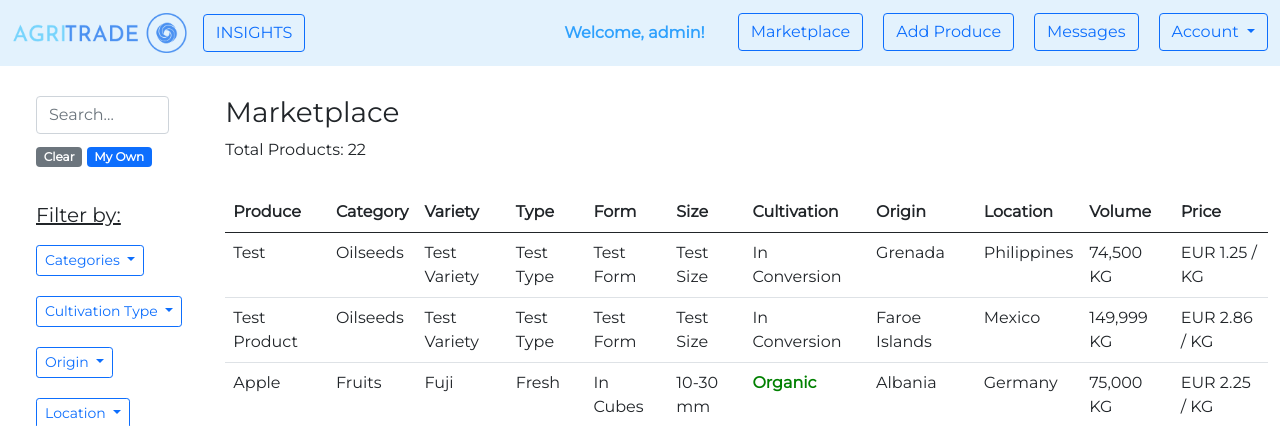
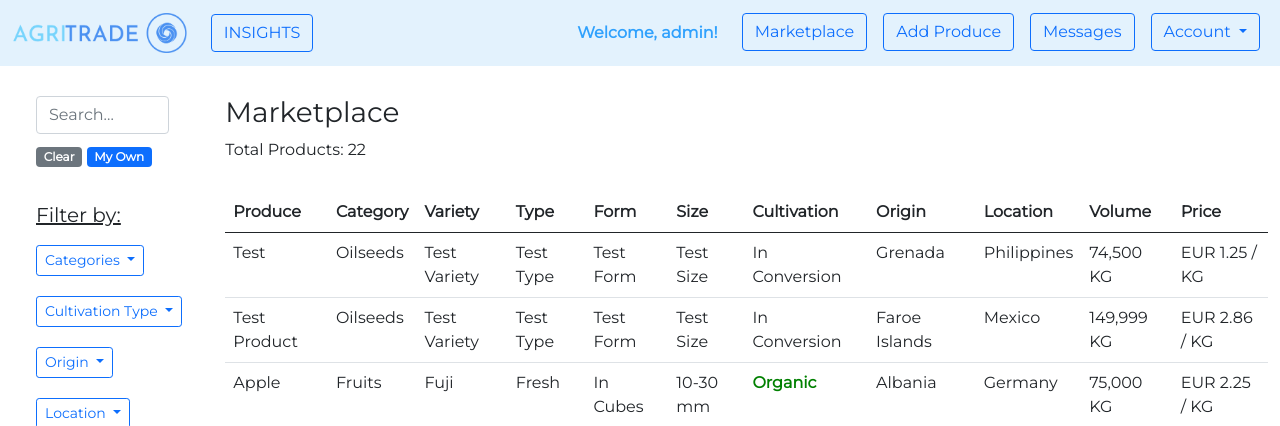
Before and after one commit to erinbedri/Agri_Trade---django-project, a Django app: page /marketplace/ in a window 1280 px wide. Shown: the top 426 px of the page. Run offline with Django 4.2, Linux system fonts and the light colour scheme; a user stored in the database is signed in; data comes from the database, SQL or seed files in the repository.

Commit message:
fixed navigation.html for paddings

```diff
--- a/agri_trade/web/templates/web/navigation.html
+++ b/agri_trade/web/templates/web/navigation.html
@@ -1,4 +1,5 @@
 {% load static %}
+
 <nav class="navbar navbar-expand-lg navbar-light" style="background-color: #e3f2fd;">
     <div class="container-fluid">
         <a class="navbar-brand" href="{% url 'web:homepage' %}">
@@ -9,28 +10,35 @@
             <span class="navbar-toggler-icon"></span>
         </button>
         <ul class="navbar-nav">
-            <li class="nav-item">
-                <a class="btn btn-outline-primary" href="{% url 'posts:show posts' %}"><i class="fa-solid fa-book-open-reader"></i> INSIGHTS</a>
+            <li class="nav-item px-2">
+                <a class="btn btn-outline-primary" href="{% url 'posts:show posts' %}">
+                    <i class="fa-solid fa-book-open-reader"></i> INSIGHTS
+                </a>
             </li>
         </ul>
 
         <div class="collapse navbar-collapse" id="navbarNavDropdown">
             <ul class="navbar-nav ms-auto">
                 {% if request.user.is_authenticated %}
-                    <li class="nav-item" style="margin-right: 25px">
-                        <b><a class="nav-link" href="{% url 'accounts:account' %}"
-                              style="color: #2fa1fd">Welcome, {{ request.user.username }}!</a></b>
+                    <li class="nav-item px-2">
+                        <b>
+                            <a class="nav-link"
+                               href="{% url 'accounts:account' %}"
+                               style="color: #2fa1fd">Welcome, {{ request.user.username }}!
+                            </a>
+                        </b>
                     </li>
-                    <li class="nav-item" style="padding-right: 20px">
+                    <li class="nav-item px-2">
                         <a class="btn btn-outline-primary" href="{% url 'marketplace:marketplace' %}"><i
                                 class="fa-solid fa-store"></i> Marketplace</a>
                     </li>
-                    <li class="nav-item" style="padding-right: 20px">
+                    <li class="nav-item px-2">
                         <a class="btn btn-outline-primary" href="{% url 'marketplace:add product' %}"><i
                                 class="fa-solid fa-plus"></i> Add Produce</a>
                     </li>
-                    <li class="nav-item" style="padding-right: 20px">
-                        <button type="button" class="btn btn-outline-primary position-relative"
+                    <li class="nav-item px-2">
+                        <button type="button"
+                                class="btn btn-outline-primary position-relative"
                                 onclick="location.href = '{% url 'user_messages:messages' %}';"><i
                                 class="fa-solid fa-envelope"></i> Messages
                             {% if request.unread_messages_count > 0 %}
@@ -42,9 +50,12 @@
                         </button>
                     </li>
 
-                    <div class="dropdown">
-                        <button class="btn btn-outline-primary dropdown-toggle" type="button" id="dropdownMenuButton1"
-                                data-bs-toggle="dropdown" aria-expanded="false"><i class="fa-solid fa-user"></i> Account
+                    <div class="dropdown px-2">
+                        <button class="btn btn-outline-primary dropdown-toggle"
+                                type="button" id="dropdownMenuButton1"
+                                data-bs-toggle="dropdown"
+                                aria-expanded="false">
+                            <i class="fa-solid fa-user"></i> Account
                         </button>
                         <ul class="dropdown-menu" aria-labelledby="dropdownMenuButton1">
                             <li>
@@ -66,15 +77,14 @@
                     </div>
 
                 {% else %}
-                    <li class="nav-item" style="padding-right: 20px">
+                    <li class="nav-item px-2">
                         <a class="btn btn-outline-primary" href="{% url 'accounts:login' %}">Login</a>
                     </li>
-                    <li class="nav-item" style="padding-right: 20px">
+                    <li class="nav-item px-2">
                         <a class="btn btn-outline-primary" aria-current="page" href="{% url 'accounts:register' %}">Register</a>
                     </li>
                 {% endif %}
             </ul>
         </div>
-
     </div>
 </nav>
```
Also changed, not shown: 1 other file.
